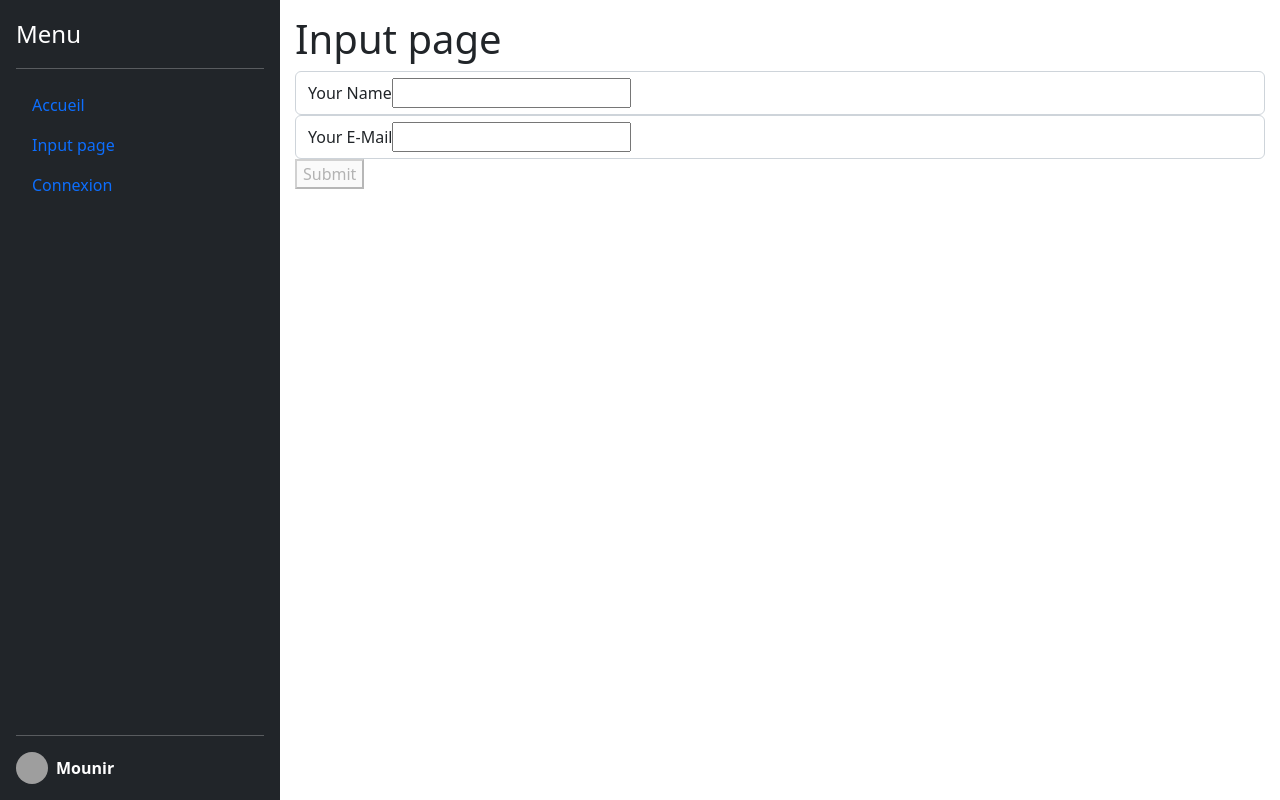
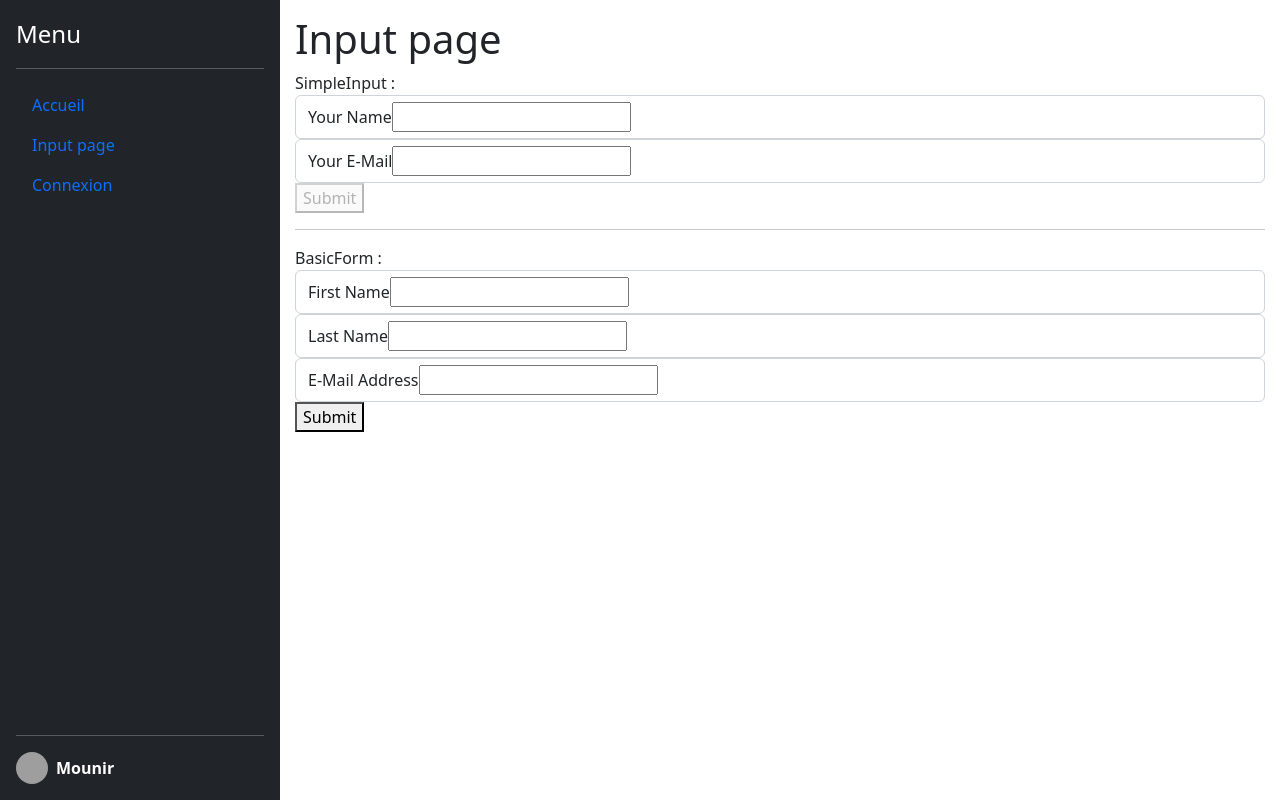
Before and after one commit to ilhan69/Isitech-react3, a React (Create React App) app in the folder client/: page /inputpage in a window 1280 px wide. Built offline with nearby package versions, Linux system fonts and the light colour scheme; grey boxes are pictures that could not be loaded.

Commit message:
BasicForm useInput

```diff
--- a/client/src/components/InputPage/index.js
+++ b/client/src/components/InputPage/index.js
@@ -1,4 +1,5 @@
 import DashboardLayout from "../Layouts/DashboardLayout"
+import BasicForm from "../parts/BasicForm"
 import SimpleInput from "../parts/SimpleInput"
 
 const InputPage = () => {
@@ -6,7 +7,13 @@ const InputPage = () => {
     return (
         <DashboardLayout title='Input page'>
 
+            SimpleInput :
             <SimpleInput />
+
+            <hr />
+
+            BasicForm :
+            <BasicForm />
 
         </DashboardLayout>
     )
--- /dev/null
+++ b/client/src/components/parts/BasicForm.jsx
@@ -0,0 +1,98 @@
+import useInput from "../../hooks/useInput";
+
+const BasicForm = (props) => {
+
+    const {
+        value: enteredName,
+        isValid: enteredNameIsValid,
+        hasError: nameInputHasError,
+        valueChangeHandler: nameChangedHandler,
+        inputBlurHandler: nameBlurHandler,
+        reset: resetNameInput
+    } = useInput(value => value.trim() !== '');
+
+    const {
+        value: enteredLastName,
+        isValid: enteredLastNameIsValid,
+        hasError: lastNameInputHasError,
+        valueChangeHandler: lastNameChangedHandler,
+        inputBlurHandler: lastNameBlurHandler,
+        reset: resetLastNameInput
+    } = useInput(value => value.trim() !== '');
+
+    const {
+        value: enteredEmail,
+        isValid: enteredEmailIsValid,
+        hasError: emailInputHasError,
+        valueChangeHandler: emailChangedHandler,
+        inputBlurHandler: emailBlurHandler,
+        reset: resetEmailInput
+    } = useInput(value => value.trim() !== '');
+
+    const handleSubmit = (e) => {
+        e.preventDefault();
+
+        if(!enteredNameIsValid || !enteredLastNameIsValid || !enteredEmailIsValid) {
+            return;
+        }
+
+        console.log(enteredName, enteredEmail, enteredLastName);
+        resetNameInput();
+        resetLastNameInput();
+        resetEmailInput();
+    }
+
+    return (
+        <form onSubmit={handleSubmit}>
+            <div className='control-group'>
+                <div className='form-control'>
+                    <label htmlFor='name'>First Name</label>
+                    <input
+                        type='text'
+                        id='name'
+                        onChange={nameChangedHandler}
+                        onBlur={nameBlurHandler}
+                        value={enteredName}
+                    />
+
+                    {nameInputHasError && (
+                        <p className='error-text'>Name must not be empty.</p>
+                    )}
+                </div>
+                <div className='form-control'>
+                <label htmlFor='lastname'>Last Name</label>
+                    <input
+                        type='text'
+                        id='lastname'
+                        onChange={lastNameChangedHandler}
+                        onBlur={lastNameBlurHandler}
+                        value={enteredLastName}
+                    />
+
+                    {lastNameInputHasError && (
+                        <p className='error-text'>LastName must not be empty.</p>
+                    )}
+                </div>
+            </div>
+            <div className='form-control'>
+                <label htmlFor='emailAddress'>E-Mail Address</label>
+                <input
+                        type='text'
+                        id='emailAddress'
+                        onChange={emailChangedHandler}
+                        onBlur={emailBlurHandler}
+                        value={enteredEmail}
+                    />
+
+                    {emailInputHasError && (
+                        <p className='error-text'>Email must not be empty.</p>
+                    )}
+            </div>
+            <div className='form-actions'>
+                <button>Submit</button>
+            </div>
+        </form>
+    );
+};
+
+export default BasicForm;
```
